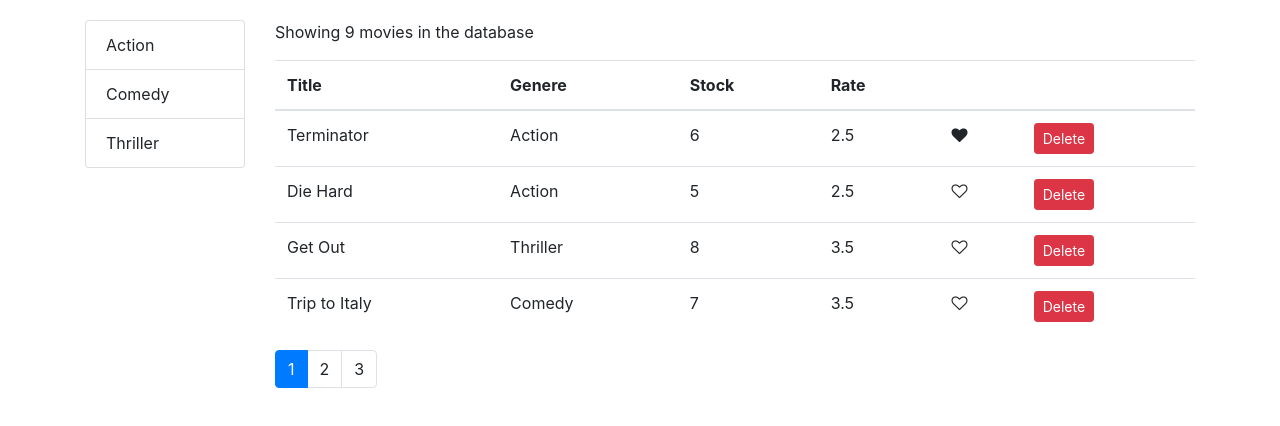
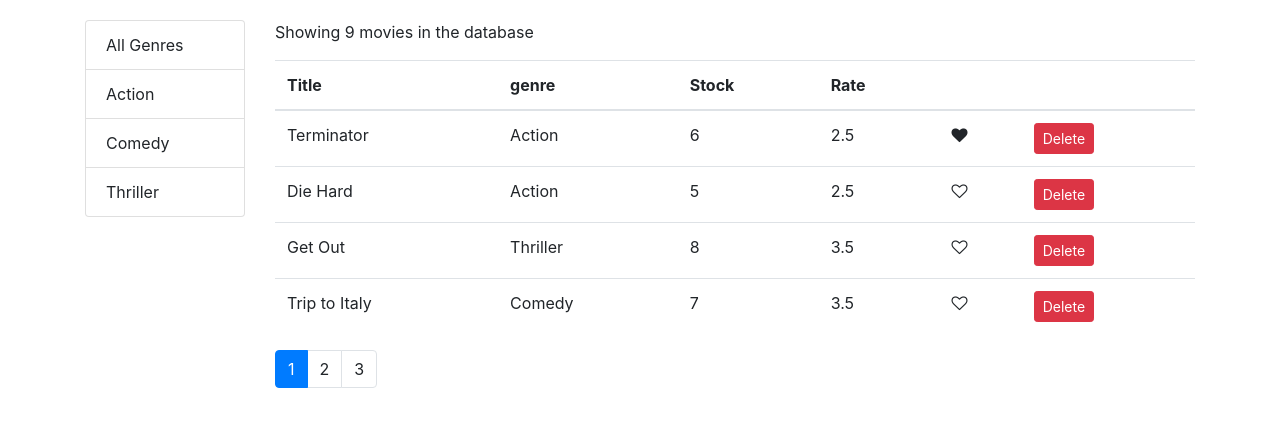
Before and after one commit to ajain27/React-Video-Rental, a React (Create React App) app in the folder video-rental/: page / in a window 1280 px wide. Shown: the top 426 px of the page. Built offline with nearby package versions, Linux system fonts and the light colour scheme.

Commit message:
Refactoring the table and making the required changes

```diff
--- a/video-rental/src/components/movies/movies.jsx
+++ b/video-rental/src/components/movies/movies.jsx
@@ -1,21 +1,23 @@
 import React, { Component } from 'react'
 import { getMovies } from '../../services/fakeMovieService'
-import Like from '../common/like'
 import ListGroup from '../common/listGroup'
 import Pagination from '../common/pagination'
 import { paginate } from '../../utils/paginate'
 import { getGenres } from '../../services/fakeGenreService'
+import MoviesTable from '../moviesTable'
 
 class Movies extends Component {
   state = {
     movies: [],
-    generes: [],
+    genres: [],
     pageSize: 4,
     currentPage: 1
   }
 
   componentDidMount () {
-    this.setState({ movies: getMovies(), generes: getGenres() })
+    const genres = [{ name: 'All Genres' }, ...getGenres()]
+
+    this.setState({ movies: getMovies(), genres })
   }
 
   handleDelete = movie => {
@@ -35,70 +37,47 @@
     this.setState({ currentPage: page })
   }
 
-  handleGenereSelect = genere => {
-    console.log(genere)
-    this.setState({ selectedGenere: genere })
+  handlegenreSelect = genre => {
+    console.log(genre)
+    this.setState({ selectedgenre: genre, currentPage: 1 })
   }
 
   render () {
-    const { length: movieLength } = this.state.movies
-    const { pageSize, currentPage, movies: allMovies } = this.state
+    const { length: count } = this.state.movies
+    const {
+      pageSize,
+      currentPage,
+      movies: allMovies,
+      selectedgenre
+    } = this.state
 
-    if (movieLength === 0) {
+    if (count === 0) {
       return <p>There are no movies to show</p>
     }
-
-    const movies = paginate(allMovies, currentPage, pageSize)
+    const filtered =
+      selectedgenre && selectedgenre._id
+        ? allMovies.filter(m => m.genre._id === selectedgenre._id)
+        : allMovies
+    const movies = paginate(filtered, currentPage, pageSize)
 
     return (
       <div className='row'>
         <div className='col-2'>
           <ListGroup
-            items={this.state.generes}
-            selectedItem={this.state.selectedGenere}
-            onItemSelect={this.handleGenereSelect}
+            items={this.state.genres}
+            selectedItem={this.state.selectedgenre}
+            onItemSelect={this.handlegenreSelect}
           />
         </div>
         <div className='col'>
-          <p>Showing {movieLength} movies in the database</p>
-          <table className='table'>
-            <thead>
-              <tr>
-                <th>Title</th>
-                <th>Genere</th>
-                <th>Stock</th>
-                <th>Rate</th>
-                <th />
-                <th />
-              </tr>
-            </thead>
-            <tbody>
-              {movies.map(movie => (
-                <tr key={movie._id}>
-                  <td>{movie.title}</td>
-                  <td>{movie.genre.name}</td>
-                  <td>{movie.numberInStock}</td>
-                  <td>{movie.dailyRentalRate}</td>
-                  <td>
-                    <Like
-                      liked={movie.liked}
-                      onToggle={() => this.handleLike(movie)}
-                    />
-                  </td>
-                  <td>
-                    <button
-                      className='btn btn-danger btn-sm'
-                      onClick={() => this.handleDelete(movie)}
-                    >
-                      Delete
-                    </button>
-                  </td>
-                </tr>
-              ))}
-            </tbody>
-          </table>
+          <p>Showing {filtered.length} movies in the database</p>
+          <MoviesTable
+            movies={movies}
+            onLike={this.handleLike}
+            onDelete={this.handleDelete}
+          />
           <Pagination
-            itemsCount={movieLength}
+            itemsCount={filtered.length}
             pageSize={pageSize}
             onPageChange={this.handlePageChange}
             currentPage={currentPage}
--- /dev/null
+++ b/video-rental/src/components/moviesTable.jsx
@@ -0,0 +1,43 @@
+import React from 'react'
+import Like from './common/like'
+
+const MoviesTable = props => {
+  const { movies, onDelete, onLike } = props
+  return (
+    <table className='table'>
+      <thead>
+        <tr>
+          <th>Title</th>
+          <th>genre</th>
+          <th>Stock</th>
+          <th>Rate</th>
+          <th />
+          <th />
+        </tr>
+      </thead>
+      <tbody>
+        {movies.map(movie => (
+          <tr key={movie._id}>
+            <td>{movie.title}</td>
+            <td>{movie.genre.name}</td>
+            <td>{movie.numberInStock}</td>
+            <td>{movie.dailyRentalRate}</td>
+            <td>
+              <Like liked={movie.liked} onToggle={() => onLike(movie)} />
+            </td>
+            <td>
+              <button
+                className='btn btn-danger btn-sm'
+                onClick={() => onDelete(movie)}
+              >
+                Delete
+              </button>
+            </td>
+          </tr>
+        ))}
+      </tbody>
+    </table>
+  )
+}
+
+export default MoviesTable
```
